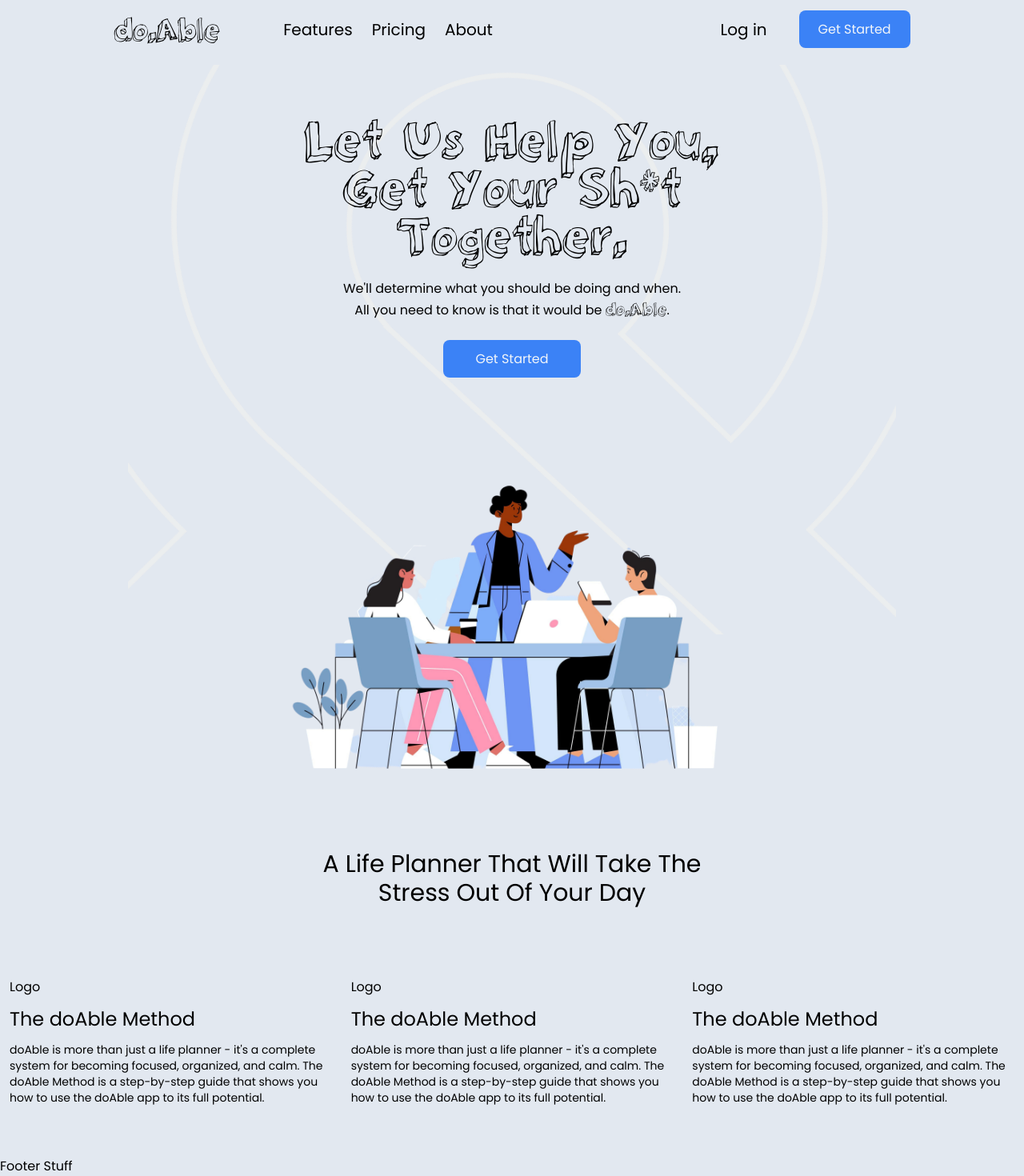
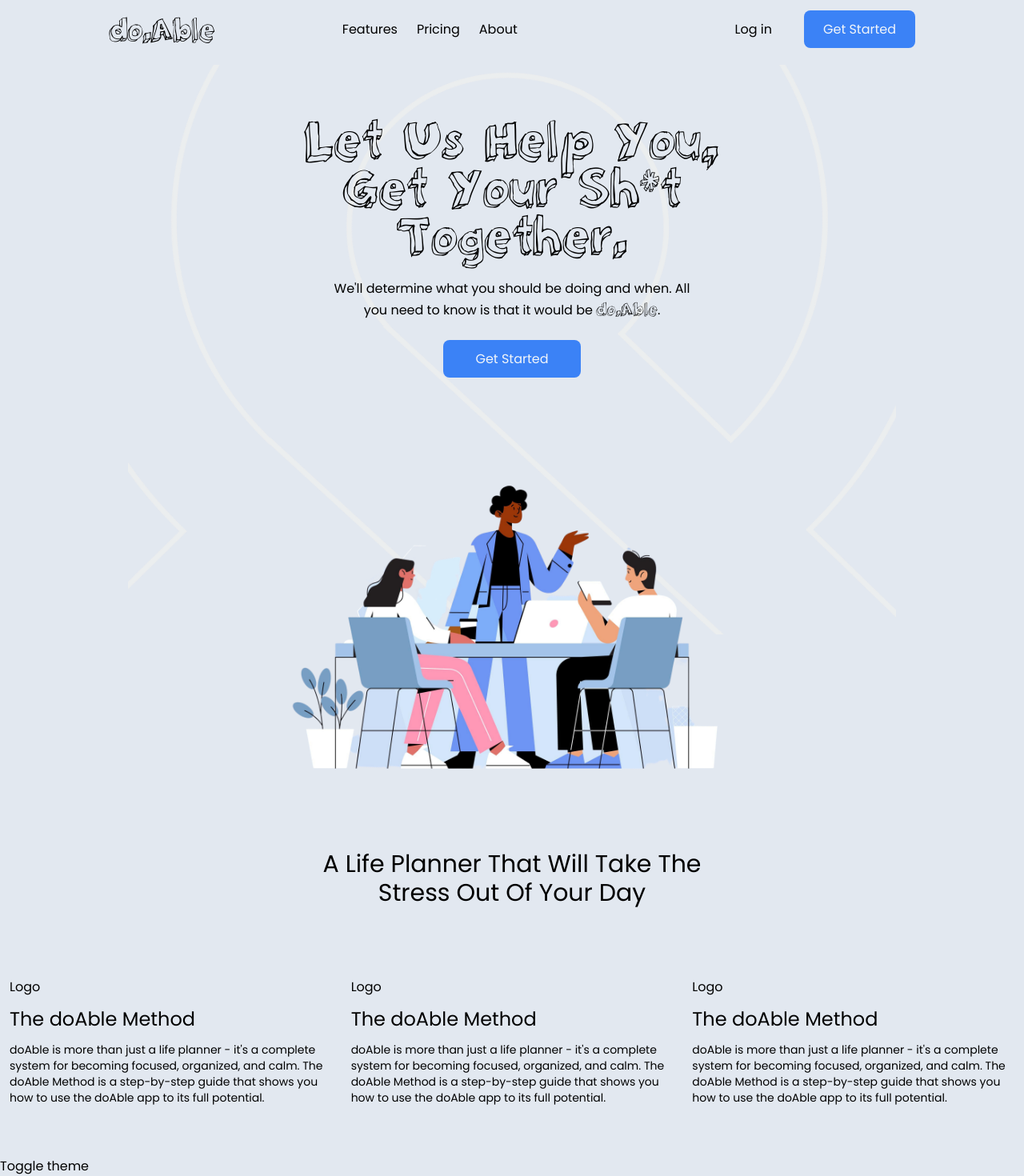
Before and after one commit to kyng-cytro/doable, a Nuxt app: page / in a window 1280 px wide. Shown: the part 7-1477 px from the top of the page at 80% size. Built offline with nearby package versions, Linux system fonts and the light colour scheme.

Commit message:
:bug: bug fix & improvements

```diff
--- a/app.vue
+++ b/app.vue
@@ -6,7 +6,12 @@
       <!-- Main Content-->
       <HomeContent class="relative z-20 py-6" />
       <!-- Footer -->
-      <div>Footer Stuff</div>
+      <div
+        class="cursor-pointer dark:text-slate-100"
+        @click="darkMode = !darkMode"
+      >
+        Toggle theme
+      </div>
     </div>
     <HomeContentBackdrop
       :isDark="darkMode"
--- a/components/HomeContent/Features/index.vue
+++ b/components/HomeContent/Features/index.vue
@@ -1,5 +1,5 @@
 <template>
-  <div class="flex flex-col justify-around gap-6">
+  <div class="flex flex-col justify-around gap-6 dark:text-slate-100">
     <div class="flex justify-center">
       <h3 class="max-w-sm px-3 text-center text-xl sm:max-w-lg sm:text-3xl">
         A Life Planner That Will Take The Stress Out Of Your Day
--- a/components/HomeContent/Hero/index.vue
+++ b/components/HomeContent/Hero/index.vue
@@ -3,18 +3,18 @@
     <div class="flex flex-col items-center justify-center gap-6">
       <div class="px-3">
         <h3
-          class="text-center font-logo text-4xl leading-relaxed sm:text-5xl md:text-6xl"
+          class="font-logo max-w-md text-center text-5xl sm:max-w-xl sm:text-6xl"
         >
-          Let Us Help You, <br />Get Your Sh*t <br />
-          Together.
+          Let Us Help You,<br />
+          Get Your Sh*t Together.
         </h3>
       </div>
       <div class="flex justify-center px-8">
-        <p class="text-center tracking-tight sm:tracking-normal">
-          We'll determine what you should be doing and when.<br
-            class="hidden sm:inline"
-          />
-          All you need to know is that it would be
+        <p
+          class="max-w-sm text-center tracking-tight sm:max-w-md sm:tracking-normal"
+        >
+          We'll determine what you should be doing and when. All you need to
+          know is that it would be
           <span class="font-logo text-xl">do.Able</span>.
         </p>
       </div>
--- a/components/HomeContent/index.vue
+++ b/components/HomeContent/index.vue
@@ -6,6 +6,5 @@
     <HomeContentBanner class="py-5 sm:py-10" />
     <!-- Features -->
     <HomeContentFeatures class="py-5 sm:py-10" />
-    <div></div>
   </div>
 </template>
--- a/components/NavBar/index.vue
+++ b/components/NavBar/index.vue
@@ -11,10 +11,10 @@
       class="flex flex-col gap-6 bg-slate-200 py-6 px-6 dark:bg-slate-800 dark:text-slate-200 sm:px-0"
     >
       <nav class="z-50 flex items-center justify-between sm:justify-around">
-        <div class="flex items-center sm:gap-14 md:gap-20">
+        <div class="flex items-center sm:gap-14 md:gap-40">
           <UILogo />
           <div
-            class="hidden items-center gap-6 transition duration-200 ease-in-out sm:flex lg:text-xl"
+            class="hidden items-center gap-6 transition duration-200 ease-in-out sm:flex"
           >
             <UIButtonsNavItemDesktop
               v-for="(link, index) in links"
--- a/components/UI/Buttons/GetStarted/desktop.vue
+++ b/components/UI/Buttons/GetStarted/desktop.vue
@@ -1,7 +1,7 @@
 <template>
   <NuxtLink to="/" v-if="props.isLogin">
     <span
-      class="transition duration-200 ease-in-out hover:text-blue-800 focus:text-blue-800 dark:hover:text-blue-400 dark:focus:text-blue-400 lg:text-xl"
+      class="transition duration-200 ease-in-out hover:text-blue-800 focus:text-blue-800 dark:hover:text-blue-400 dark:focus:text-blue-400"
       >Log in</span
     >
   </NuxtLink>
--- a/nuxt.config.ts
+++ b/nuxt.config.ts
@@ -4,4 +4,15 @@
   typescript: {
     strict: true,
   },
+  app: {
+    head: {
+      charset: "utf-16",
+      viewport: "width=500, initial-scale=1",
+      title: "doAble",
+      link: [{ rel: "icon", type: "image/x-icon", href: "/favicon.ico" }],
+    },
+  },
+  build: {
+    transpile: ["@heroicons/vue"],
+  },
 });
```
Also changed, not shown: static/icon.png (added), 1 other file (tests, documents, lock files or other folders).
